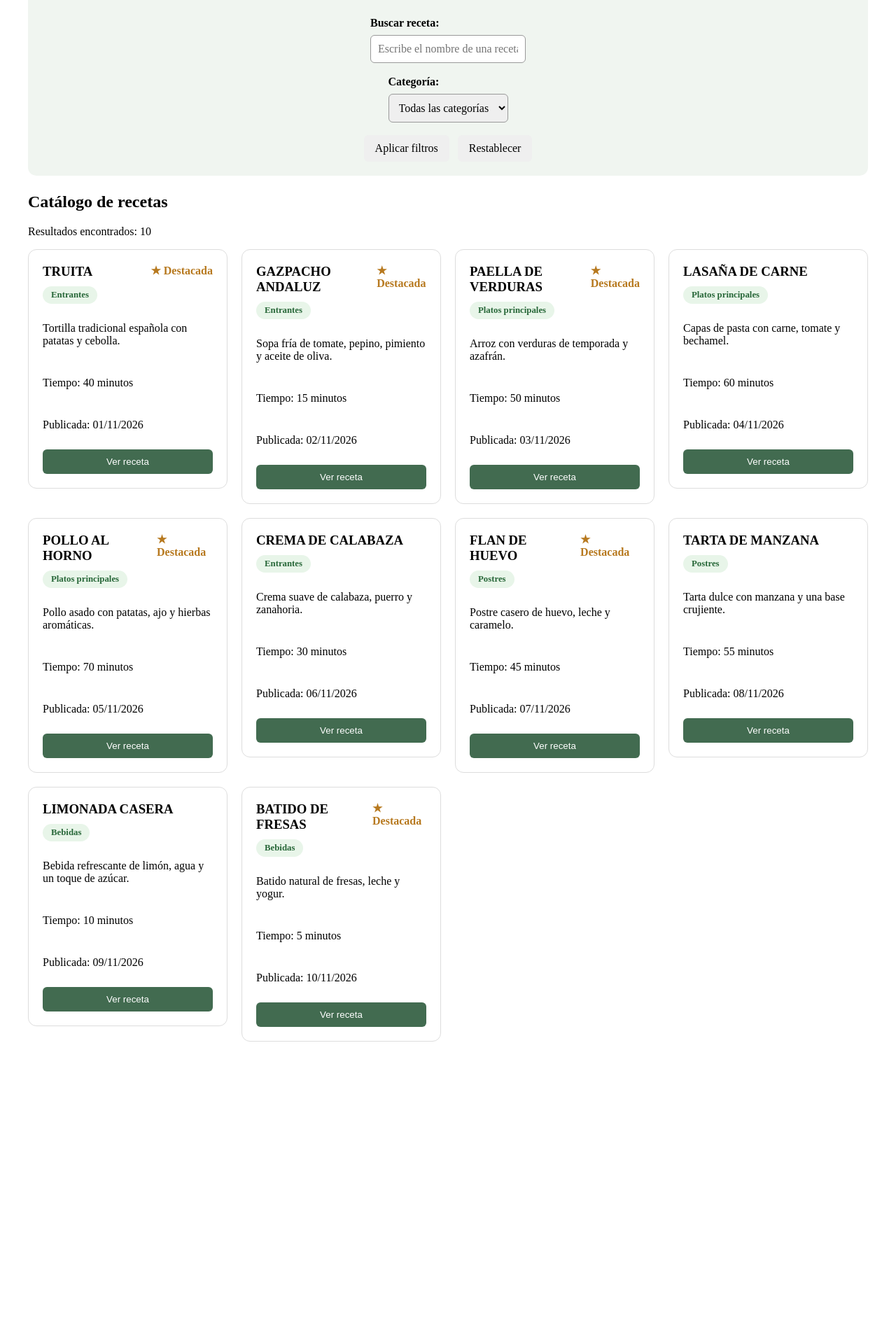
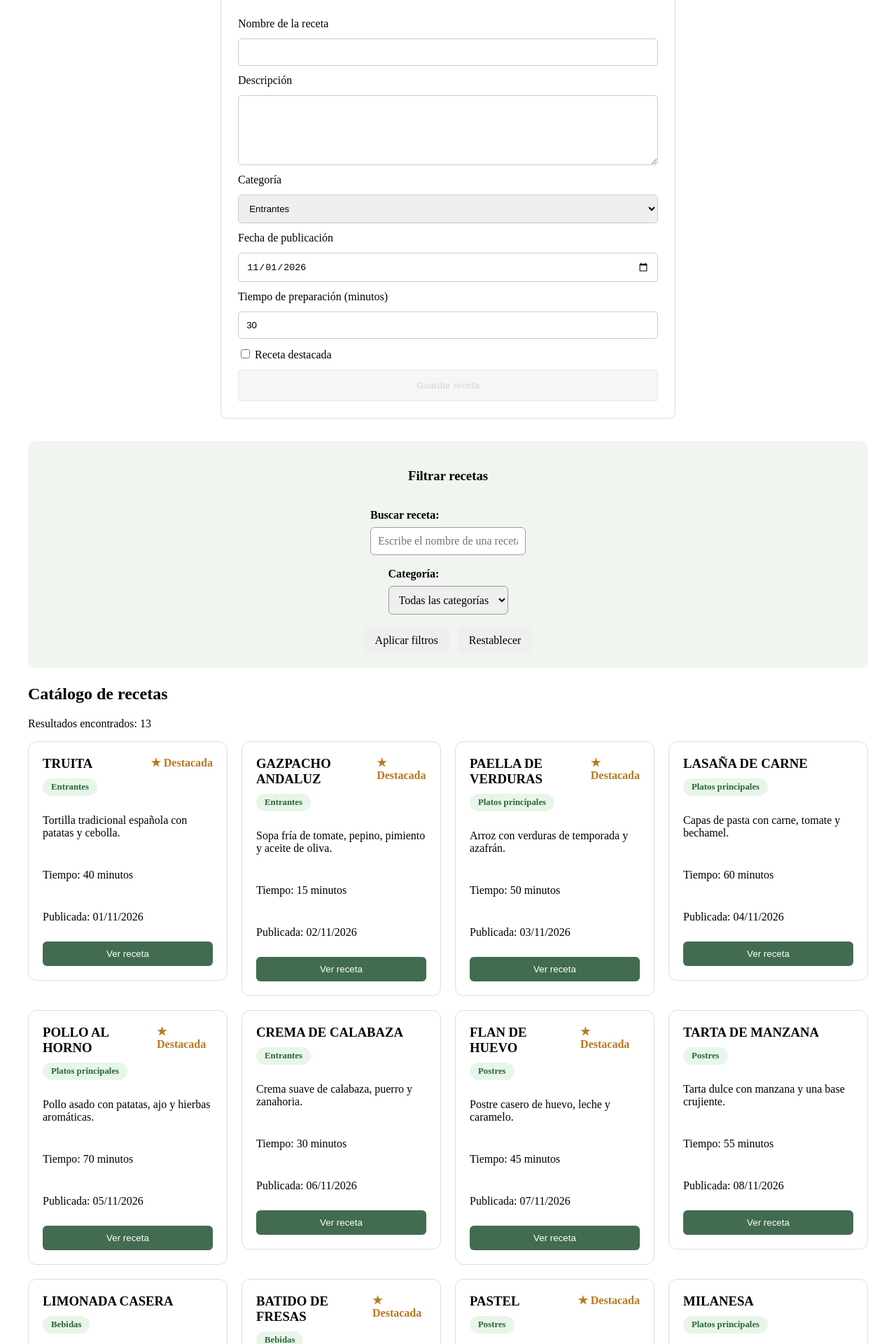
Before and after one commit to PaulaTeixidor/ioc-angular-cookapp-Paula-Castro, an Angular app: page / in a window 1280 px wide. Shown: the part 260-2180 px from the top of the page at 70% size. Before the commit the page ends 1786 px from the top, so only its background shows below. Built offline with nearby package versions, Linux system fonts and the light colour scheme; data requests are answered from the project's data file.

Commit message:
feat: completa servicios y conexion con API EAC3

```diff
--- a/db.json
+++ b/db.json
@@ -1,8 +1,7 @@
-
 {
   "recetas": [
     {
-      "id": 1,
+      "id": "1",
       "nombre": "TRUITA",
       "descripcion": "Tortilla tradicional española con patatas y cebolla.",
       "categoria": "Entrantes",
@@ -11,7 +10,7 @@
       "destacada": true
     },
     {
-      "id": 2,
+      "id": "2",
       "nombre": "Gazpacho andaluz",
       "descripcion": "Sopa fría de tomate, pepino, pimiento y aceite de oliva.",
       "categoria": "Entrantes",
@@ -20,7 +19,7 @@
       "destacada": true
     },
     {
-      "id": 3,
+      "id": "3",
       "nombre": "Paella de verduras",
       "descripcion": "Arroz con verduras de temporada y azafrán.",
       "categoria": "Platos principales",
@@ -29,7 +28,7 @@
       "destacada": true
     },
     {
-      "id": 4,
+      "id": "4",
       "nombre": "Lasaña de carne",
       "descripcion": "Capas de pasta con carne, tomate y bechamel.",
       "categoria": "Platos principales",
@@ -38,7 +37,7 @@
       "destacada": false
     },
     {
-      "id": 5,
+      "id": "5",
       "nombre": "Pollo al horno",
       "descripcion": "Pollo asado con patatas, ajo y hierbas aromáticas.",
       "categoria": "Platos principales",
@@ -47,7 +46,7 @@
       "destacada": true
     },
     {
-      "id": 6,
+      "id": "6",
       "nombre": "Crema de calabaza",
       "descripcion": "Crema suave de calabaza, puerro y zanahoria.",
       "categoria": "Entrantes",
@@ -56,7 +55,7 @@
       "destacada": false
     },
     {
-      "id": 7,
+      "id": "7",
       "nombre": "Flan de huevo",
       "descripcion": "Postre casero de huevo, leche y caramelo.",
       "categoria": "Postres",
@@ -65,7 +64,7 @@
       "destacada": true
     },
     {
-      "id": 8,
+      "id": "8",
       "nombre": "Tarta de manzana",
       "descripcion": "Tarta dulce con manzana y una base crujiente.",
       "categoria": "Postres",
@@ -74,7 +73,7 @@
       "destacada": false
     },
     {
-      "id": 9,
+      "id": "9",
       "nombre": "Limonada casera",
       "descripcion": "Bebida refrescante de limón, agua y un toque de azúcar.",
       "categoria": "Bebidas",
@@ -83,13 +82,41 @@
       "destacada": false
     },
     {
-      "id": 10,
+      "id": "10",
       "nombre": "Batido de fresas",
       "descripcion": "Batido natural de fresas, leche y yogur.",
       "categoria": "Bebidas",
       "fechaPublicacion": "2026-11-10",
       "tiempoPreparacion": 5,
       "destacada": true
+    },
+    {
+      "nombre": "Pastel",
+      "descripcion": "pastel manzana",
+      "categoria": "Postres",
+      "fechaPublicacion": "2026-11-24",
+      "tiempoPreparacion": 30,
+      "destacada": true,
+      "id": "Wa4Q3Dd26d8"
+    },
+    {
+      "nombre": "milanesa",
+      "descripcion": "milanesa",
+      "categoria": "Platos principales",
+      "fechaPublicacion": "2026-11-24",
+      "tiempoPreparacion": 30,
+      "destacada": false,
+      "id": "kr3Wc3KXkRg"
+    },
+    {
+      "nombre": "arroz",
+      "descripcion": "arroz ",
+      "categoria": "Platos principales",
+      "fechaPublicacion": "2026-11-24",
+      "tiempoPreparacion": 10,
+      "destacada": false,
+      "id": "rOmy4C5kols"
     }
-  ]
+  ],
+  "$schema": "./node_modules/json-server/schema.json"
 }
--- a/src/app/app.component.html
+++ b/src/app/app.component.html
@@ -9,6 +9,10 @@
     <h1>CookApp</h1>
     <p>Descubre y organiza tus recetas favoritas.</p>
   </header>
+
+  <app-receta-form
+  (recetaCreada)="crearReceta($event)"
+/>
 
   <app-receta-filter
     (filtrosAplicados)="aplicarFiltros($event)"
--- a/src/app/app.component.ts
+++ b/src/app/app.component.ts
@@ -1,10 +1,13 @@
 
 import { Component, OnInit, inject, signal } from '@angular/core';
+import { DatePipe } from '@angular/common';
+
 import { CategoriaReceta, Receta } from './models/receta.model';
 import { RecetaService } from './services/receta.service';
 import { RecetaListComponent } from './components/receta-list/receta-list.component';
 import { RecetaFilterComponent } from './components/receta-filter/receta-filter.component';
-import { DatePipe } from '@angular/common';
+import { RecetaFormComponent, NuevaReceta } from './components/receta-form/receta-form.component';
+import { Subject, startWith, switchMap } from 'rxjs';
 
 @Component({
   selector: 'app-root',
@@ -12,6 +15,7 @@ import { DatePipe } from '@angular/common';
 imports: [
   RecetaListComponent,
   RecetaFilterComponent,
+  RecetaFormComponent,
   DatePipe
 ],
   templateUrl: './app.component.html',
@@ -21,6 +25,8 @@ export class AppComponent implements OnInit {
 
   private recetaService = inject(RecetaService);
 
+  private recargarRecetas$ = new Subject<void>();
+
   // Lista completa de recetas
   recetas = signal<Receta[]>([]);
 
@@ -28,7 +34,7 @@ export class AppComponent implements OnInit {
   cargando = signal(true);
   errorCarga = signal('');
 
-  // Texto que escribe el usuario
+  // Texto de búsqueda
   textoBusqueda = signal('');
 
   // Categoría seleccionada
@@ -37,9 +43,23 @@ export class AppComponent implements OnInit {
   // Receta seleccionada
   recetaSeleccionada = signal<Receta | null>(null);
 
-  // Cargar recetas desde la API al iniciar el componente
+  recargarRecetas(): void {
+  this.recargarRecetas$.next();
+}
+
+  // Cargar recetas desde la API al iniciar
   ngOnInit(): void {
-    this.recetaService.obtenerRecetas().subscribe({
+  this.recargarRecetas$
+    .pipe(
+      startWith(undefined),
+      switchMap(() => {
+        this.cargando.set(true);
+        this.errorCarga.set('');
+
+        return this.recetaService.obtenerRecetas();
+      })
+    )
+    .subscribe({
       next: (recetas) => {
         this.recetas.set(recetas);
         this.cargando.set(false);
@@ -52,9 +72,10 @@ export class AppComponent implements OnInit {
     });
 }
 
-  // Devuelve las recetas que cumplen los filtros
+  // Filtrar las recetas por texto y categoría
   get recetasFiltradas(): Receta[] {
-    return this.recetas().filter(receta => {
+
+    return this.recetas().filter((receta) => {
 
       const coincideTexto = receta.nombre
         .toLowerCase()
@@ -68,7 +89,7 @@ export class AppComponent implements OnInit {
     });
   }
 
-  // Recibe los filtros del componente de búsqueda
+  // Recibir los filtros del componente de búsqueda
   aplicarFiltros(filtros: {
     texto: string;
     categoria: CategoriaReceta | '';
@@ -78,8 +99,23 @@ export class AppComponent implements OnInit {
     this.recetaSeleccionada.set(null);
   }
 
-  // Selecciona una receta
+  // Seleccionar una receta
   seleccionarReceta(receta: Receta): void {
     this.recetaSeleccionada.set(receta);
   }
+
+  // Crear una receta nueva mediante el servicio
+crearReceta(receta: NuevaReceta): void {
+  this.recetaService.crearReceta(receta).subscribe({
+    next: (nuevaReceta) => {
+      console.log('Receta creada correctamente:', nuevaReceta);
+
+      this.recargarRecetas();
+    },
+    error: (error) => {
+      console.error('Error al crear la receta:', error);
+      this.errorCarga.set('No se ha podido crear la receta.');
     }
+  });
+}
+}
--- /dev/null
+++ b/src/app/components/receta-form/receta-form.component.html
@@ -0,0 +1,70 @@
+
+<section class="formulario-receta">
+  <h2>Añadir nueva receta</h2>
+
+  <form #formulario="ngForm" (ngSubmit)="enviarFormulario()">
+
+    <label for="nombre">Nombre de la receta</label>
+    <input
+      id="nombre"
+      name="nombre"
+      type="text"
+      [(ngModel)]="receta.nombre"
+      required
+      minlength="3"
+    />
+
+    <label for="descripcion">Descripción</label>
+    <textarea
+      id="descripcion"
+      name="descripcion"
+      [(ngModel)]="receta.descripcion"
+      required
+    ></textarea>
+
+    <label for="categoria">Categoría</label>
+    <select
+      id="categoria"
+      name="categoria"
+      [(ngModel)]="receta.categoria"
+      required
+    >
+      @for (categoria of categorias; track categoria) {
+        <option [value]="categoria">{{ categoria }}</option>
+      }
+    </select>
+
+    <label for="fechaPublicacion">Fecha de publicación</label>
+    <input
+      id="fechaPublicacion"
+      name="fechaPublicacion"
+      type="date"
+      [(ngModel)]="receta.fechaPublicacion"
+      required
+    />
+
+    <label for="tiempoPreparacion">Tiempo de preparación (minutos)</label>
+    <input
+      id="tiempoPreparacion"
+      name="tiempoPreparacion"
+      type="number"
+      [(ngModel)]="receta.tiempoPreparacion"
+      required
+      min="1"
+    />
+
+    <label>
+      <input
+        type="checkbox"
+        name="destacada"
+        [(ngModel)]="receta.destacada"
+      />
+      Receta destacada
+    </label>
+
+    <button type="submit" [disabled]="formulario.invalid">
+      Guardar receta
+    </button>
+
+  </form>
+</section>
--- /dev/null
+++ b/src/app/components/receta-form/receta-form.component.scss
@@ -0,0 +1,42 @@
+
+.formulario-receta {
+  max-width: 600px;
+  margin: 2rem auto;
+  padding: 1.5rem;
+  border: 1px solid #ddd;
+  border-radius: 8px;
+
+  h2 {
+    margin-bottom: 1.5rem;
+  }
+
+  form {
+    display: flex;
+    flex-direction: column;
+    gap: 0.75rem;
+  }
+
+  input:not([type='checkbox']),
+  textarea,
+  select {
+    width: 100%;
+    padding: 0.7rem;
+    border: 1px solid #ccc;
+    border-radius: 5px;
+    box-sizing: border-box;
+  }
+
+  textarea {
+    min-height: 100px;
+  }
+
+  button {
+    padding: 0.8rem;
+    cursor: pointer;
+  }
+
+  button:disabled {
+    cursor: not-allowed;
+    opacity: 0.5;
+  }
+}
--- /dev/null
+++ b/src/app/components/receta-form/receta-form.component.ts
@@ -0,0 +1,55 @@
+
+import { Component, EventEmitter, Output } from '@angular/core';
+import { FormsModule } from '@angular/forms';
+
+import { CategoriaReceta } from '../../models/receta.model';
+
+export interface NuevaReceta {
+  nombre: string;
+  descripcion: string;
+  categoria: CategoriaReceta;
+  fechaPublicacion: string;
+  tiempoPreparacion: number;
+  destacada: boolean;
+}
+
+@Component({
+  selector: 'app-receta-form',
+  standalone: true,
+  imports: [FormsModule],
+  templateUrl: './receta-form.component.html',
+  styleUrl: './receta-form.component.scss'
+})
+export class RecetaFormComponent {
+
+  @Output() recetaCreada = new EventEmitter<NuevaReceta>();
+
+  receta: NuevaReceta = {
+    nombre: '',
+    descripcion: '',
+    categoria: 'Entrantes',
+    fechaPublicacion: new Date().toISOString().split('T')[0],
+    tiempoPreparacion: 30,
+    destacada: false
+  };
+
+  categorias: CategoriaReceta[] = [
+    'Entrantes',
+    'Platos principales',
+    'Postres',
+    'Bebidas'
+  ];
+
+  enviarFormulario(): void {
+    this.recetaCreada.emit({ ...this.receta });
+
+    this.receta = {
+      nombre: '',
+      descripcion: '',
+      categoria: 'Entrantes',
+      fechaPublicacion: new Date().toISOString().split('T')[0],
+      tiempoPreparacion: 30,
+      destacada: false
+    };
+  }
+}
--- a/src/app/services/receta.service.ts
+++ b/src/app/services/receta.service.ts
@@ -1,11 +1,11 @@
 
 import { Injectable, inject } from '@angular/core';
 import { HttpClient } from '@angular/common/http';
-import { Observable, map } from 'rxjs';
+import { Observable, map, retry } from 'rxjs';
 
 import { Receta } from '../models/receta.model';
 import { RecetaApi } from '../adaptadors/types/receta-api.type';
-import { adaptarRecetasAPI } from '../adaptadors/receta.adaptador';
+import { adaptarRecetaAPI, adaptarRecetasAPI } from '../adaptadors/receta.adaptador';
 import { API_CONFIG } from '../config/api.config';
 
 @Injectable({
@@ -17,9 +17,19 @@ export class RecetaService {
 
   private apiUrl = `${API_CONFIG.baseUrl}/recetas`;
 
-  obtenerRecetas(): Observable<Receta[]> {
-    return this.http.get<RecetaApi[]>(this.apiUrl).pipe(
-      map(adaptarRecetasAPI)
+  // Obtener todas las recetas
+obtenerRecetas(): Observable<Receta[]> {
+  return this.http.get<RecetaApi[]>(this.apiUrl).pipe(
+    retry(2),
+    map(adaptarRecetasAPI)
+  );
+}
+
+  // Crear una receta nueva
+  crearReceta(receta: Omit<Receta, 'id'>): Observable<Receta> {
+
+    return this.http.post<RecetaApi>(this.apiUrl, receta).pipe(
+      map(adaptarRecetaAPI)
     );
   }
 }
```
Also changed, not shown: src/app/adaptadors/receta.adaptador.ts (+7 -6 lines), src/app/models/receta.model.ts (line endings or trailing spaces), 1 other file (tests, documents, lock files or other folders). Lines whose indentation alone changed are shown as unchanged.
